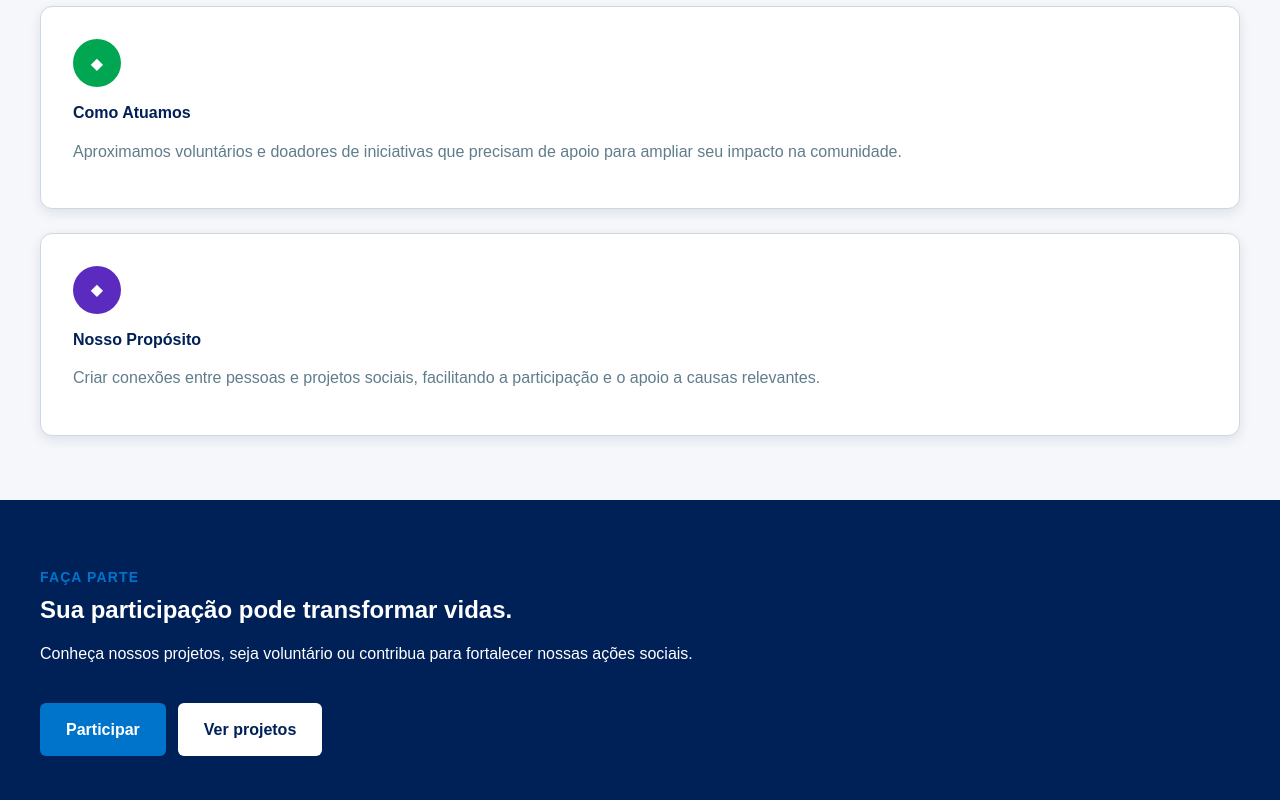
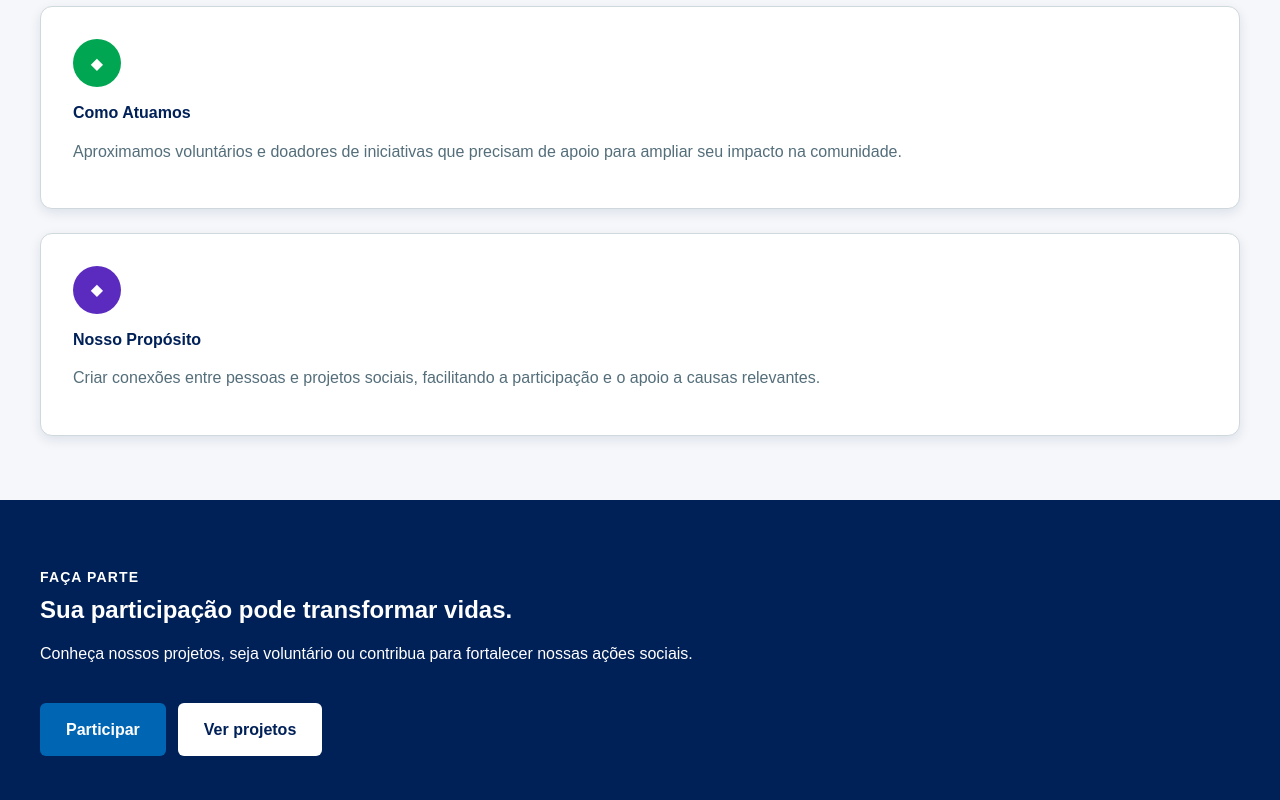
Before and after one commit to alinecostadeoliveira1-oss/ConectaSocial-EP2, a website: page index.html in a window 1280 px wide. Shown: the part 1060-1860 px from the top of the page. Drawn offline with Linux system fonts and the light colour scheme.

Commit message:
fix: improve color contrast

```diff
--- a/css/style.css
+++ b/css/style.css
@@ -9,7 +9,7 @@
        ------------------------------ */
 
     --cor-azul-escuro: #002058;
-    --cor-azul: #0074CB;
+    --cor-azul: #0066B3;
     --cor-roxo: #5B2BBF;
     --cor-verde: #00A651;
     --cor-laranja: #FF8C00;
@@ -21,7 +21,7 @@
     --cor-branco: #FFFFFF;
     --cor-fundo: #F5F7FA;
     --cor-texto: #263238;
-    --cor-texto-secundario: #607D8B;
+    --cor-texto-secundario: #546E7A;
     --cor-borda: #CFD8DC;
 
     /* ------------------------------
@@ -573,6 +573,9 @@ header {
     background-color: var(--cor-azul-escuro);
     color: var(--cor-branco);
 }
+.cta-section .section-label {
+    color: var(--cor-branco);
+}
 
 .cta-grid {
     align-items: center;
```
